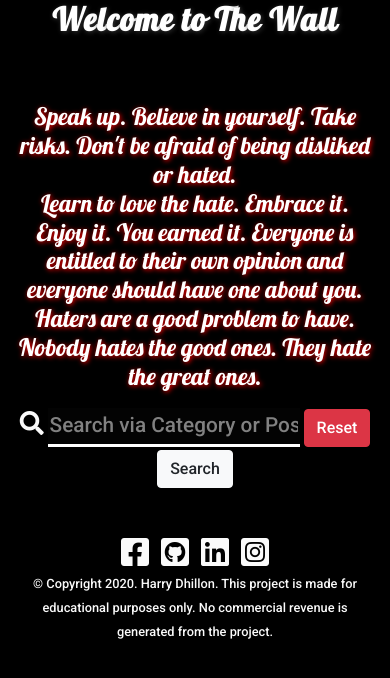
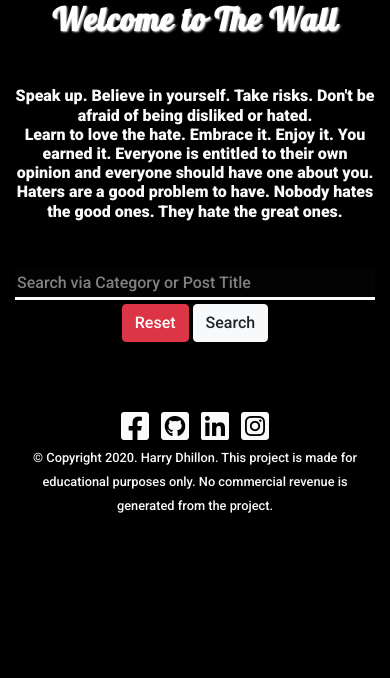
Before and after one commit to Harry-Leepz/Project-Airtown, a Flask app: page /search in a window 390 px wide. Shown: the part 46-724 px from the top of the page. Run offline with Flask 2, Linux system fonts and the light colour scheme; data that the repository does not hold is empty; some libraries are stand-ins or nearby versions.

Commit message:
Change heading class's to fix issues with how the text appeared in mobile resolutions

```diff
--- a/static/css/style.css
+++ b/static/css/style.css
@@ -199,7 +199,7 @@ body {
 }
 
 .heading {
-    margin-top: 4rem;
+    margin-top: 2rem;
     margin-bottom: 1rem;
 }
 
@@ -393,10 +393,22 @@ body {
 
 /* Page Heading CSS Starts */
 
-.page-heading h1 {
-    margin-top: 4rem;
+.page-heading {
+    margin-top: 3rem;
     font-family: 'Roboto', sans-serif;
-    font-weight: 700;
+    font-weight: 900;
+    color: #fafafa;
+    font-size: 1.3rem;
+}
+
+@media (max-width: 540px) {
+    .page-heading {
+        margin-top: 3rem;
+        font-family: 'Roboto', sans-serif;
+        font-weight: 900;
+        color: #fafafa;
+        font-size: 1rem;
+    }
 }
 
 /* Page Heading CSS Ends */
@@ -551,6 +563,21 @@ ul {
     color: #cfcfcf;
 }
 
+.search-input {
+    margin-top: 2rem;
+    width: 100%;
+    border: none;
+    padding: 2px;
+    color: #fafafa;
+    font-family: 'Roboto', sans-serif;
+    font-size: 1rem;
+    background-color: rgba(4, 4, 4, 0.761);
+    border-bottom: 3px solid white;
+}
+
+.button-container {
+    margin-bottom: 2rem;
+}
 /* The Wall Page CSS Ends */
 
 .newpost-container {
@@ -636,7 +663,7 @@ span {
 }
 
 span.red-animation {
-    text-shadow: 1px 1px 5px #373737;
+    text-shadow: 1px 1px 2px #d5d5d5;
 }
 
 /* JS Animation Ends */
--- a/templates/account.html
+++ b/templates/account.html
@@ -11,7 +11,7 @@
                     </h2>
                 </div>
                 <div class="text-center">
-                    <h4 class="heading-lobster heading">
+                    <h4 class="page-heading heading">
                         Below are a list of you posts made on The Wall
                     </h4>
                 </div>
--- a/templates/jordan.html
+++ b/templates/jordan.html
@@ -11,7 +11,7 @@
     <div class="container-fluid">
         <div class="row justify-content-center">
             <div class="col-md-12 col-sm-12 col-lg-6 text-left">
-                <h2 class="heading-lobster heading text-center">
+                <h2 class="page-heading heading text-center">
                     Why drive when you can fly
                 </h2>
                 <hr class="red-bar">
--- a/templates/nike.html
+++ b/templates/nike.html
@@ -11,7 +11,7 @@
     <div class="container-fluid">
         <div class="row justify-content-center">
             <div class="col-md-12 col-sm-12 col-lg-6 text-left">
-                <h2 class="heading-lobster heading text-center">
+                <h2 class="page-heading heading text-center">
                     Believe in something. Even if it means sacrificing everything.
                 </h2>
                 <hr class="red-bar">
--- a/templates/wall.html
+++ b/templates/wall.html
@@ -12,7 +12,7 @@
                     </h2>
                 </div>
                 <div class="text-center">
-                    <h4 class="heading-lobster heading">
+                    <h4 class="page-heading heading">
                         Speak up. Believe in yourself. Take risks. Don't be afraid of being disliked or hated.
                         <br>
                         Learn to love the hate. Embrace it. Enjoy it. You earned it. Everyone is entitled to their own opinion and
@@ -28,12 +28,13 @@
         <div class="row justify-content-center">
             <div class="col-12 col-sm-12 col-md-8 col-lg-6">
                 <form method="POST" action="{{ url_for('search') }}">
-                    <div class="form-group text-center">
-                        <!-- Username -->
-                        <label class="label" for="query"><i class="fas fa-search"></i></label>
-                        <input type="text" name="query" class="validate" id="query" placeholder="Search via Category or Post Title" minlength="3" required>
-                        <a href="{{ url_for('the_wall') }}" class="btn btn-danger"> Reset </a>
-                        <button type="submit" class="btn btn-light"> Search </button>
+                    <div class="text-center">
+                        <!-- Search -->
+                        <input type="text" name="query" class="validate search-input" id="query" placeholder="Search via Category or Post Title" minlength="3" required>
+                    </div>
+                    <div class=" button-container text-center">
+                        <a href="{{ url_for('the_wall') }}" class="btn btn-danger mb-1 mt-1"> Reset </a>
+                        <button type="submit" class="btn btn-light mb-1 mt-1"> Search </button>
                     </div>
                 </form>
             </div>
```
Also changed, not shown: templates/home.html (+3 -9 lines).
